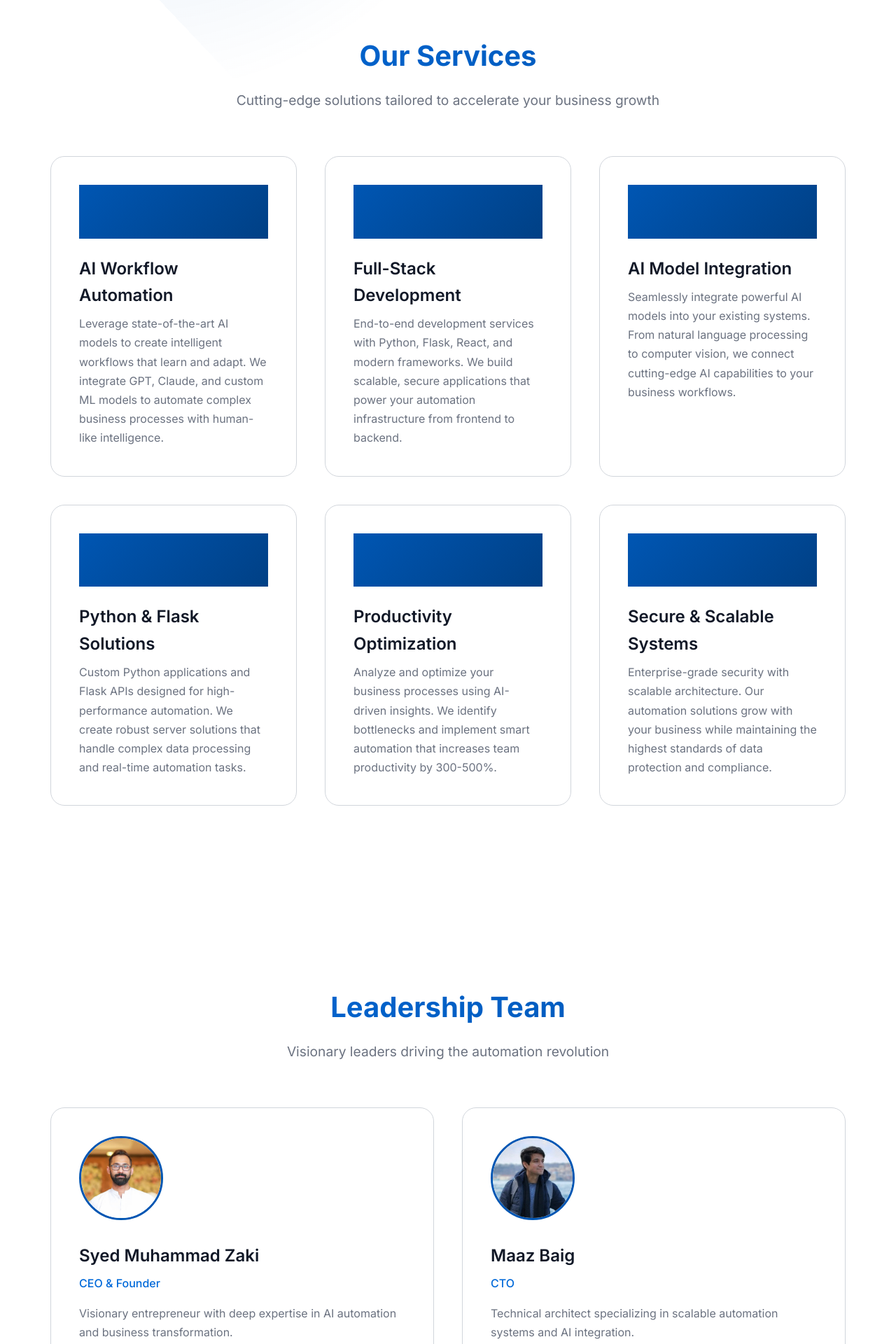
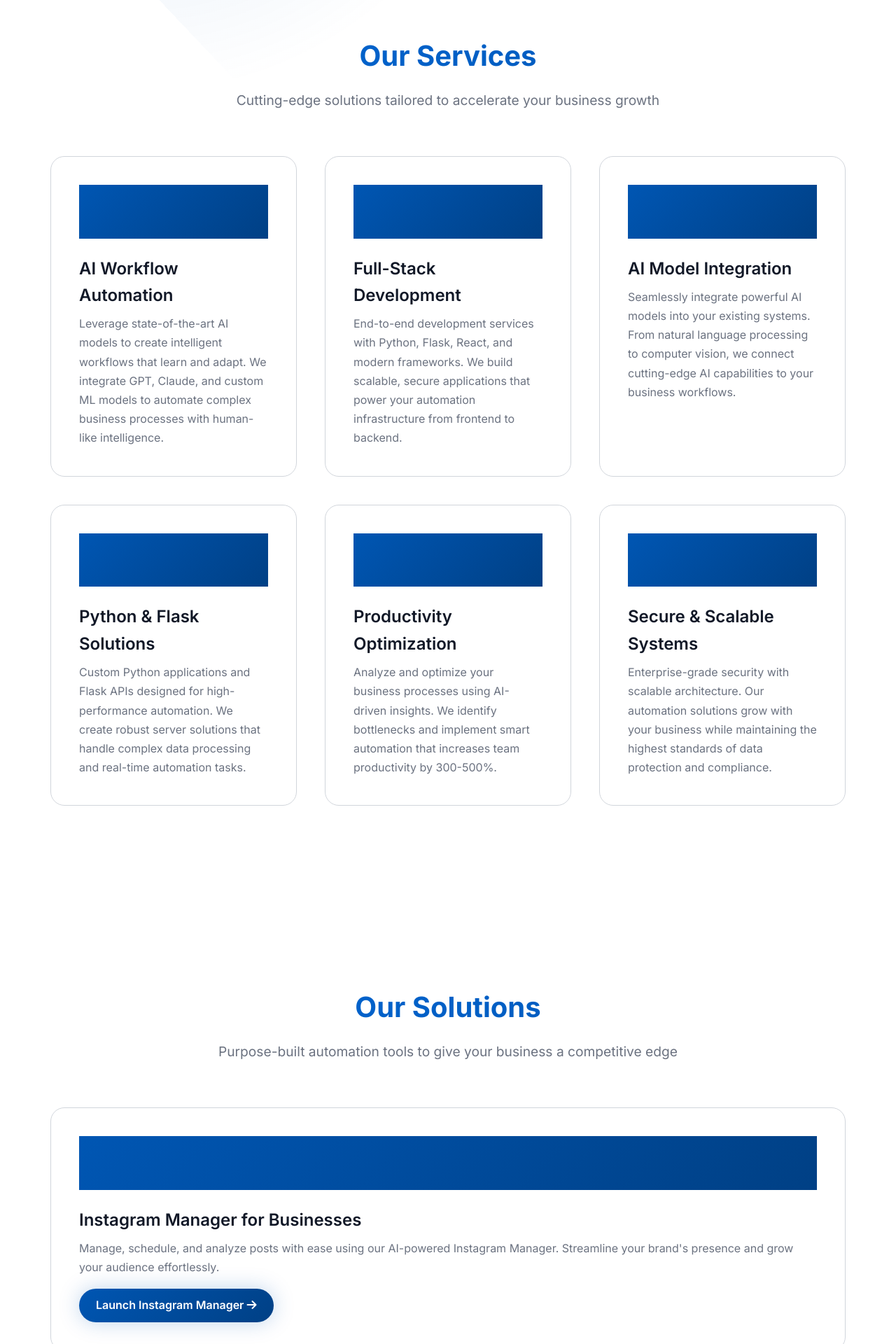
Before and after one commit to automatexpos/automatexpo, a Flask app: page / in a window 1280 px wide. Shown: the part 880-2800 px from the top of the page at 70% size. Run offline with Flask 3, Linux system fonts and the light colour scheme.

Commit message:
added instagram manager in solutions

```diff
--- a/templates/index.html
+++ b/templates/index.html
@@ -389,6 +389,7 @@
             <ul class="nav-links">
                 <li><a href="#home">Home</a></li>
                 <li><a href="#services">Services</a></li>
+                <li><a href="#solutions">Solutions</a></li>
                 <li><a href="#team">Team</a></li>
                 <li><a href="#contact">Contact</a></li>
             </ul>
@@ -447,6 +448,32 @@
             </div>
         </div>
     </section>
+
+        <!-- Solutions -->
+    <section id="solutions" class="services">
+        <h2 class="section-title">Our Solutions</h2>
+        <p class="section-subtitle">Purpose-built automation tools to give your business a competitive edge</p>
+
+        <div class="services-grid">
+            <!-- Instagram Manager Card -->
+            <div class="service-card fade-in">
+                <div class="service-icon"><i class="fab fa-instagram"></i></div>
+                <h3 class="service-title">Instagram Manager for Businesses</h3>
+                <p class="service-description">
+                    Manage, schedule, and analyze posts with ease using our AI-powered Instagram Manager.
+                    Streamline your brand's presence and grow your audience effortlessly.
+                </p>
+                <a href="https://instagram-manager-wheat.vercel.app/login" target="_blank"
+                style="display:inline-block;margin-top:1rem;padding:0.7rem 1.5rem;
+                        background:var(--gradient-1);color:white;border-radius:30px;
+                        font-weight:600;text-decoration:none;box-shadow:var(--shadow-glow);
+                        transition:all 0.3s ease;">
+                Launch Instagram Manager <i class="fas fa-arrow-right"></i>
+                </a>
+            </div>
+        </div>
+    </section>
+
 
     <!-- Team -->
     <section id="team" class="team">
```
